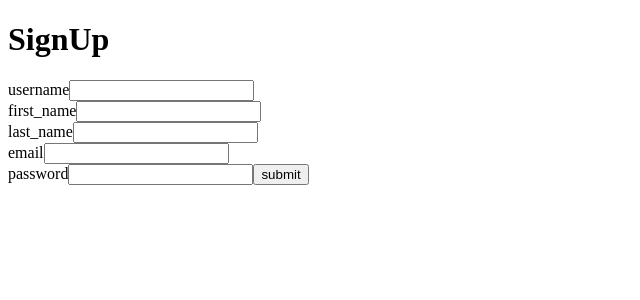
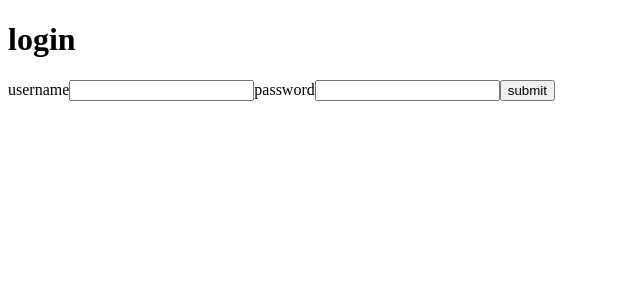
Before and after one commit to ahmedallani/S.A.M.A-Lab, a React app: page / in a window 1280 px wide. Shown: the top 300 px of the page, without its empty margins (0-640 px from the left). Built offline with nearby package versions, Linux system fonts and the light colour scheme; the HTML template or start-up script is replaced by a standard one.

Commit message:
log and sign work perfectly from front

```diff
--- a/client/src/components/App.jsx
+++ b/client/src/components/App.jsx
@@ -6,7 +6,7 @@
   render() {
     return (
       <div className="center">
-        <Signup />
+        <Login />
       </div>
     );
   }
--- a/client/src/components/Login.jsx
+++ b/client/src/components/Login.jsx
@@ -9,20 +9,15 @@
       username: "",
       password: "",
     };
-    this.handleChangeName = this.handleChangeName.bind(this);
+    this.handleChange = this.handleChange.bind(this);
     this.handleSubmit = this.handleSubmit.bind(this);
-    this.handleChangePass = this.handleChangePass.bind(this);
   }
 
-  handleChangeName(e) {
+  handleChange(e) {
+    e.preventDefault();
+    const { name, value } = e.target;
     this.setState({
-      username: e.target.value,
-    });
-  }
-
-  handleChangePass(e) {
-    this.setState({
-      password: e.target.value,
+      [name]: value,
     });
   }
 
@@ -43,18 +38,10 @@
       <div>
         <h1>login</h1>
         <form onSubmit={this.handleSubmit}>
-          <label>username</label>
-          <input
-            type="text"
-            value={this.state.username}
-            onChange={this.handleChangeName}
-          />
-          <label>password</label>
-          <input
-            type="text"
-            value={this.state.password}
-            onChange={this.handleChangePass}
-          />
+          <label htmlFor="username">username</label>
+          <input type="text" name="username" onChange={this.handleChange} />
+          <label htmlFor="password">password</label>
+          <input type="password" name="password" onChange={this.handleChange} />
           <input type="submit" value="submit" />
         </form>
       </div>
```
Also changed, not shown: routes/login.js (+5 -2 lines), 1 other file (tests, documents, lock files or other folders).
